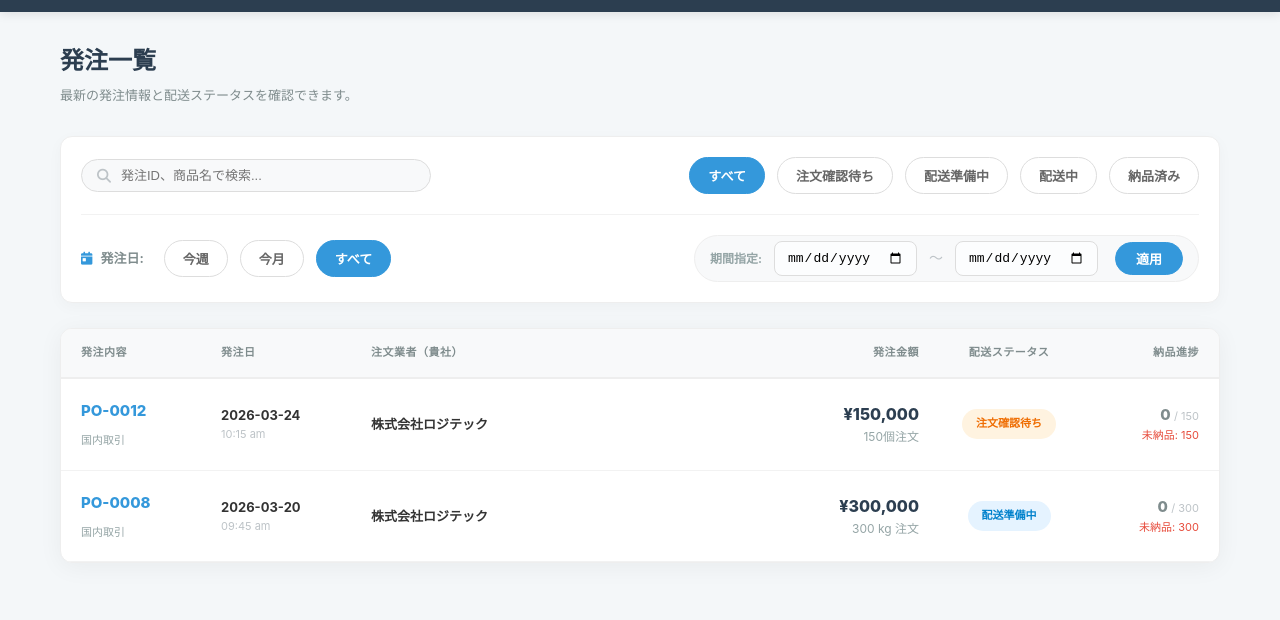
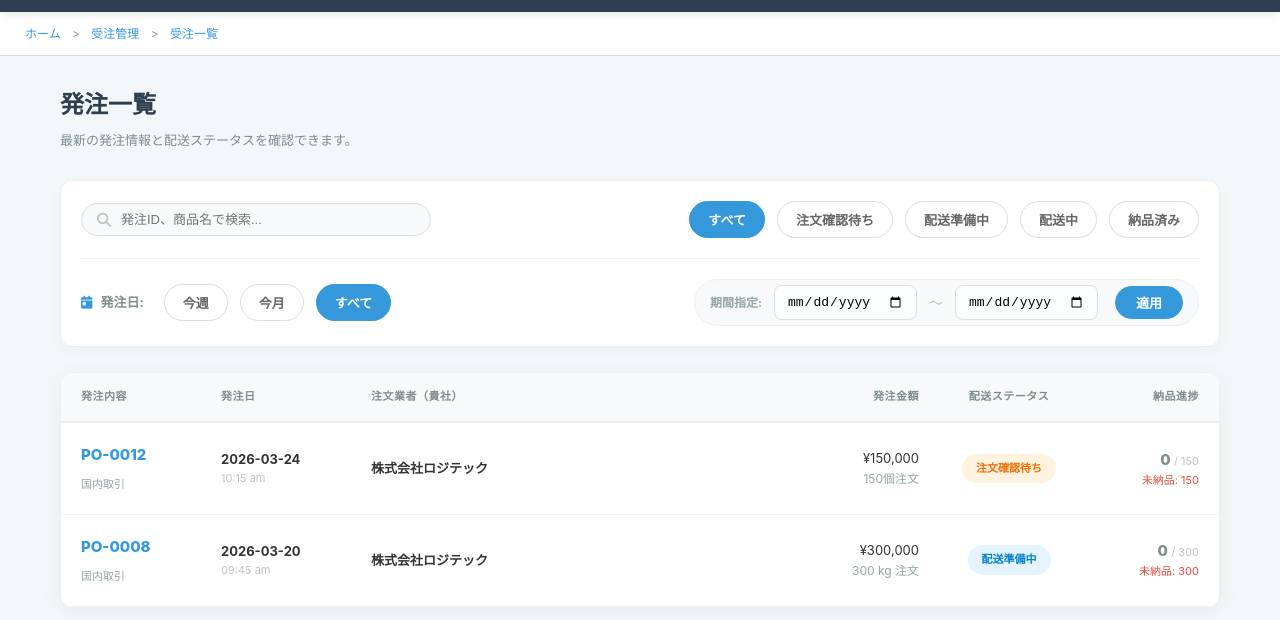
Before and after one commit to NguyenThai73/Demo_C4, a plain HTML site: page supplier_purchase_order_list.html in a window 1280 px wide. Shown: the part 50-670 px from the top of the page. Drawn offline with Linux system fonts and the light colour scheme.

Commit message:
Add breadcrumbs and link Order Management to list page

```diff
--- a/supplier_purchase_order_list.html
+++ b/supplier_purchase_order_list.html
@@ -103,9 +103,28 @@
         .chip-wait { background: #fff3e0; color: #ef6c00; }
         .chip-done { background: #e8f5e9; color: #2e7d32; }
 
-        /* Amount & Progress */
-        .val-primary { font-size: 16px; font-weight: 800; color: #2c3e50; }
         .val-secondary { font-size: 12px; color: #95a5a6; }
+
+        /* Sub Nav / Breadcrumb */
+        .sub-nav {
+            background: white;
+            padding: 12px 25px;
+            font-size: 12px;
+            border-bottom: 1px solid #ddd;
+            color: var(--kintone-blue);
+        }
+        .sub-nav span {
+            color: #999;
+            padding: 0 8px;
+        }
+        .sub-nav a {
+            text-decoration: none;
+            color: inherit;
+        }
+        .sub-nav a:hover {
+            opacity: 0.8;
+            text-decoration: underline;
+        }
 
         .date-input {
             padding: 8px 12px;
@@ -149,6 +168,10 @@
         <span><i class="fas fa-user-circle" style="margin-right: 8px;"></i>山田 太郎 様</span>
         <i class="fas fa-sign-out-alt" style="margin-left: 15px; cursor: pointer; color: #bdc3c7;"></i>
     </div>
+</div>
+
+<div class="sub-nav">
+    <a href="#">ホーム</a> <span>></span> <a href="supplier_purchase_order_list.html">受注管理</a> <span>></span> 受注一覧
 </div>
 
 <div class="portal-main">
```
Also changed, not shown: purchase_order_detail.html (+1 -1 lines), purchase_order_detail_v2.html (+1 -1 lines).
